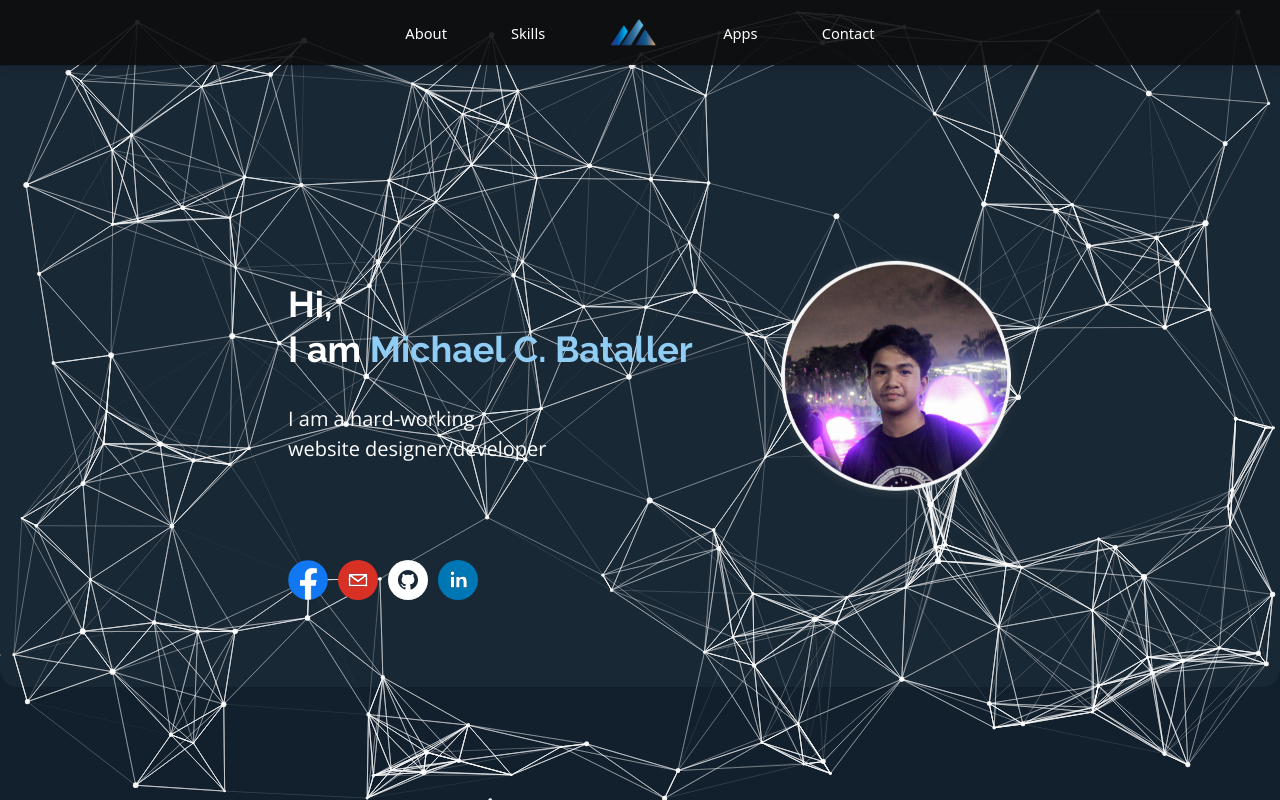
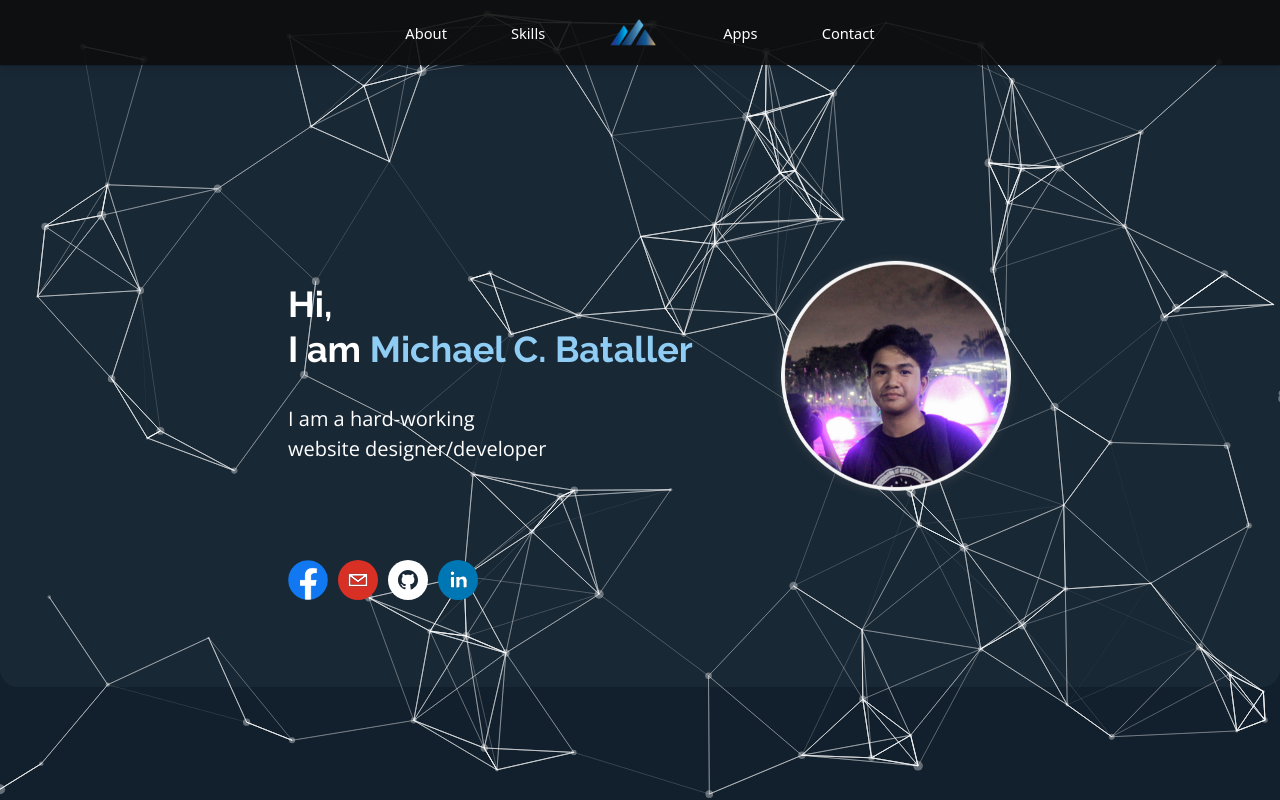
Before and after one commit to mchlbataller/webfolio, a React (Create React App) app in the folder client/: page / in a window 1280 px wide. Shown: the top 800 px of the page. Built offline with nearby package versions, Linux system fonts and the light colour scheme.

Commit message:
Added new option for particlesjs and size customizations

```diff
--- a/client/src/components/Particles.jsx
+++ b/client/src/components/Particles.jsx
@@ -2,13 +2,14 @@ import Particles from "react-tsparticles";
 import React from "react";
 
 const particlesConfig = {
+	particles: {
 		fpsLimit: 60,
 		particles: {
 			number: {
 				value: 160,
 				density: {
 					enable: true,
-				value_area: 800,
+					value_area: 1400,
 				},
 			},
 			color: {
@@ -30,7 +31,7 @@ const particlesConfig = {
 				},
 			},
 			opacity: {
-			value: 0.5,
+				value: 0.1,
 				random: false,
 				anim: {
 					enable: false,
@@ -40,11 +41,11 @@ const particlesConfig = {
 				},
 			},
 			size: {
-			value: 3,
+				value: 5,
 				random: true,
 				anim: {
 					enable: false,
-				speed: 40,
+					speed: 20,
 					size_min: 0.1,
 					sync: false,
 				},
@@ -111,14 +112,125 @@ const particlesConfig = {
 			},
 		},
 		retina_detect: true,
+	},
+	bubbles: {
+		particles: {
+			number: {
+				value: 400,
+				density: {
+					enable: true,
+					value_area: 1500,
+				},
+			},
+			color: {
+				value: "#fff",
+			},
+			shape: {
+				type: "circle",
+				stroke: {
+					width: 0,
+					color: "#000000",
+				},
+				polygon: {
+					nb_sides: 5,
+				},
+				image: {
+					src: "img/github.svg",
+					width: 100,
+					height: 100,
+				},
+			},
+			opacity: {
+				value: 0.3,
+				random: true,
+				anim: {
+					enable: false,
+					speed: 1,
+					opacity_min: 0.1,
+					sync: false,
+				},
+			},
+			size: {
+				value: 5,
+				random: true,
+				anim: {
+					enable: false,
+					speed: 40,
+					size_min: 0.1,
+					sync: false,
+				},
+			},
+			line_linked: {
+				enable: false,
+				distance: 500,
+				color: "#ffffff",
+				opacity: 0.4,
+				width: 2,
+			},
+			move: {
+				enable: true,
+				speed: 6,
+				direction: "bottom",
+				random: false,
+				straight: false,
+				out_mode: "out",
+				bounce: false,
+				attract: {
+					enable: false,
+					rotateX: 600,
+					rotateY: 1200,
+				},
+			},
+		},
+		interactivity: {
+			detect_on: "canvas",
+			events: {
+				onhover: {
+					enable: true,
+					mode: "bubble",
+				},
+				onclick: {
+					enable: true,
+					mode: "repulse",
+				},
+				resize: true,
+			},
+			modes: {
+				grab: {
+					distance: 400,
+					line_linked: {
+						opacity: 0.5,
+					},
+				},
+				bubble: {
+					distance: 400,
+					size: 4,
+					duration: 0.3,
+					opacity: 1,
+					speed: 3,
+				},
+				repulse: {
+					distance: 200,
+					duration: 0.4,
+				},
+				push: {
+					particles_nb: 4,
+				},
+				remove: {
+					particles_nb: 2,
+				},
+			},
+		},
+		retina_detect: true,
+	},
 };
 
 export const ParticlesComponent = (props) => {
 	return (
 		<Particles
-			className="absolute top-0 h-64 w-full md:right-0 md:w-1/3 md:h-full"
+			className="absolute top-0 h-64 w-full md:right-0 md:h-full"
 			id="tsparticles"
-			options={particlesConfig}
+			options={particlesConfig.particles}
 		/>
 	);
 };
--- a/client/src/pages/Landing.jsx
+++ b/client/src/pages/Landing.jsx
@@ -37,7 +37,7 @@ const Landing = (props) => {
 				<img
 					src={michael}
 					alt="Michael"
-					className="mx-auto pt-16 md:pt-0 z-0 relative w-64 flex-shrink-0 flex md:w-1/2 lg:w-1/3"
+					className="mx-auto pt-16 md:pt-0 z-0 relative w-64 flex-shrink-0 flex md:w-1/2 lg:w-1/3 pointer-events-none"
 				/>
 
 				<div className="flex-col flex-grow md:pt-24 pl-8">
```
Lines whose indentation alone changed are shown as unchanged.
